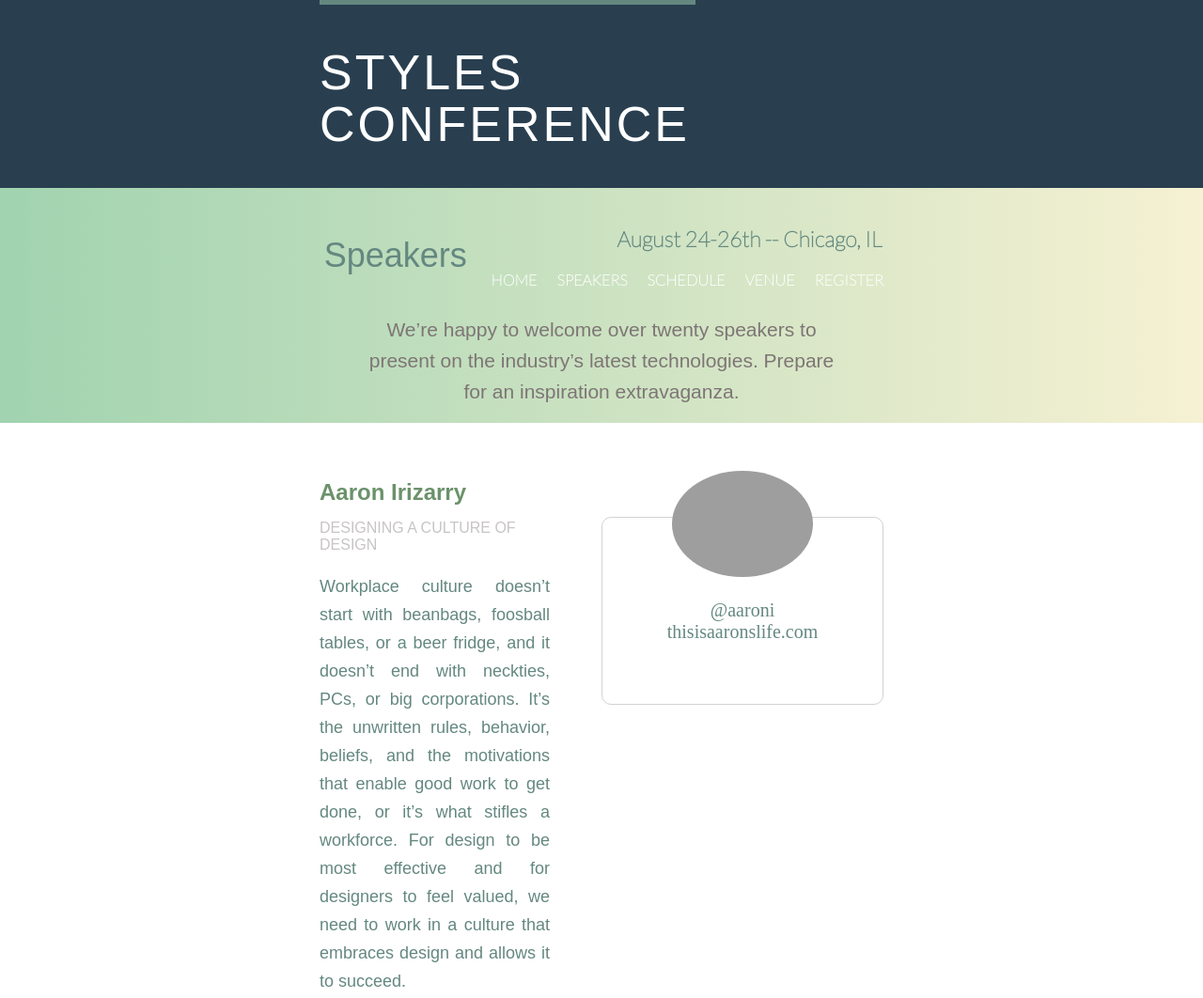
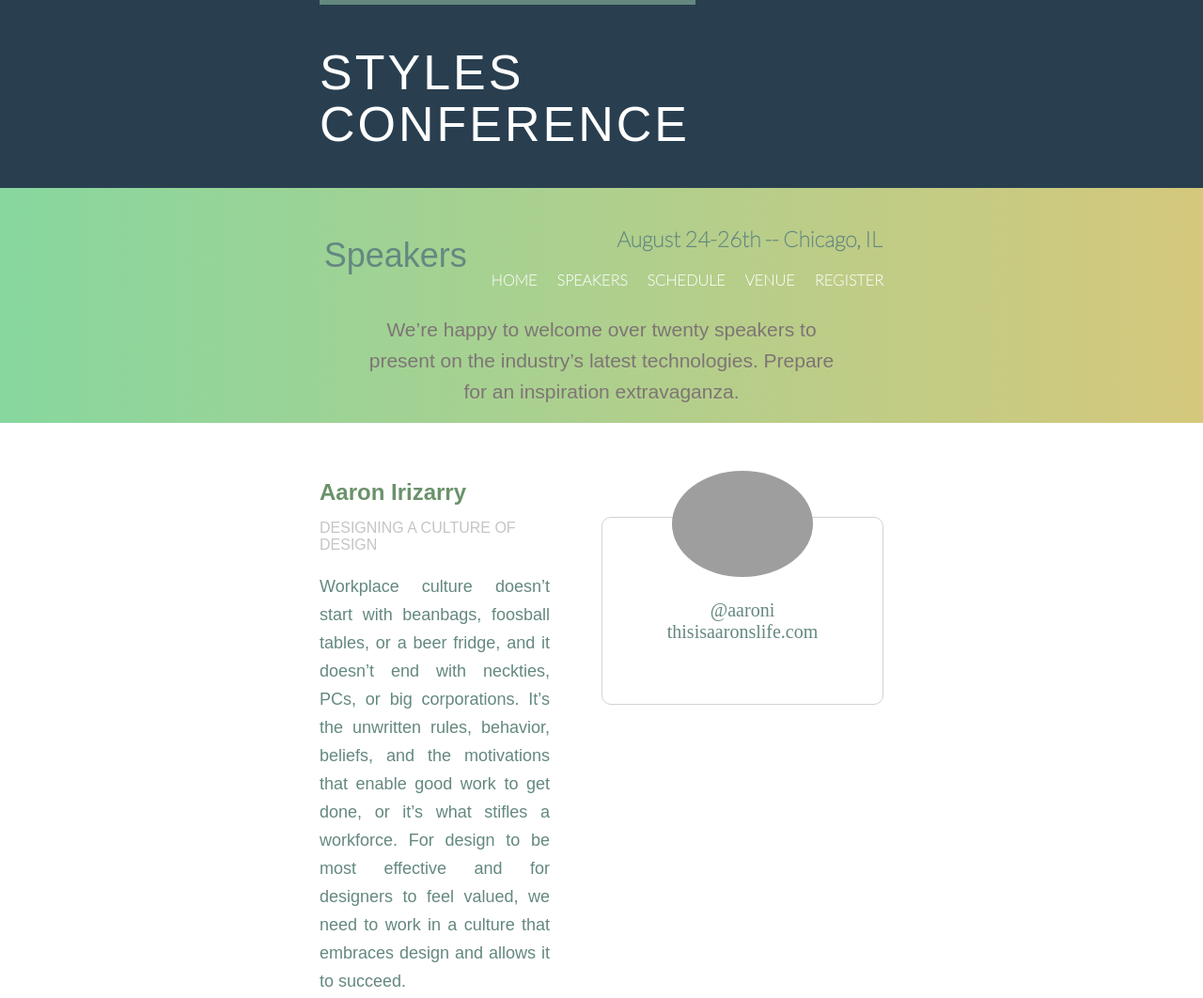
Before and after one commit to Virendra1807/Hackathon-1.0, a plain HTML site: page Styles-Conference/speakers.html in a window 1280 px wide. Shown: the top 1062 px of the page at 94% size. Drawn offline with Linux system fonts and the light colour scheme; grey boxes are pictures that could not be loaded.

Commit message:
Updating background color for Speaker section

```diff
--- a/Styles-Conference/speakers.css
+++ b/Styles-Conference/speakers.css
@@ -134,9 +134,9 @@ body{
     height: 250px;
     padding: var(--defaut-paddding);
     background: #cbe2c1;
-    background: -webkit-linear-gradient(to right, #a1d3b0, #f6f1d3);
-    background: -moz-linear-gradient(to right, #a1d3b0, #f6f1d3);
-    background: linear-gradient(to right, #a1d3b0, #f6f1d3);
+    background: -webkit-linear-gradient(to right, #3be66e, #cdb739);
+    background: -moz-linear-gradient(to right, #3be66e, #cdb739);
+    background: linear-gradient(to right, #87d79f, #d5c87c);
     text-align: center;
 }
 
```
